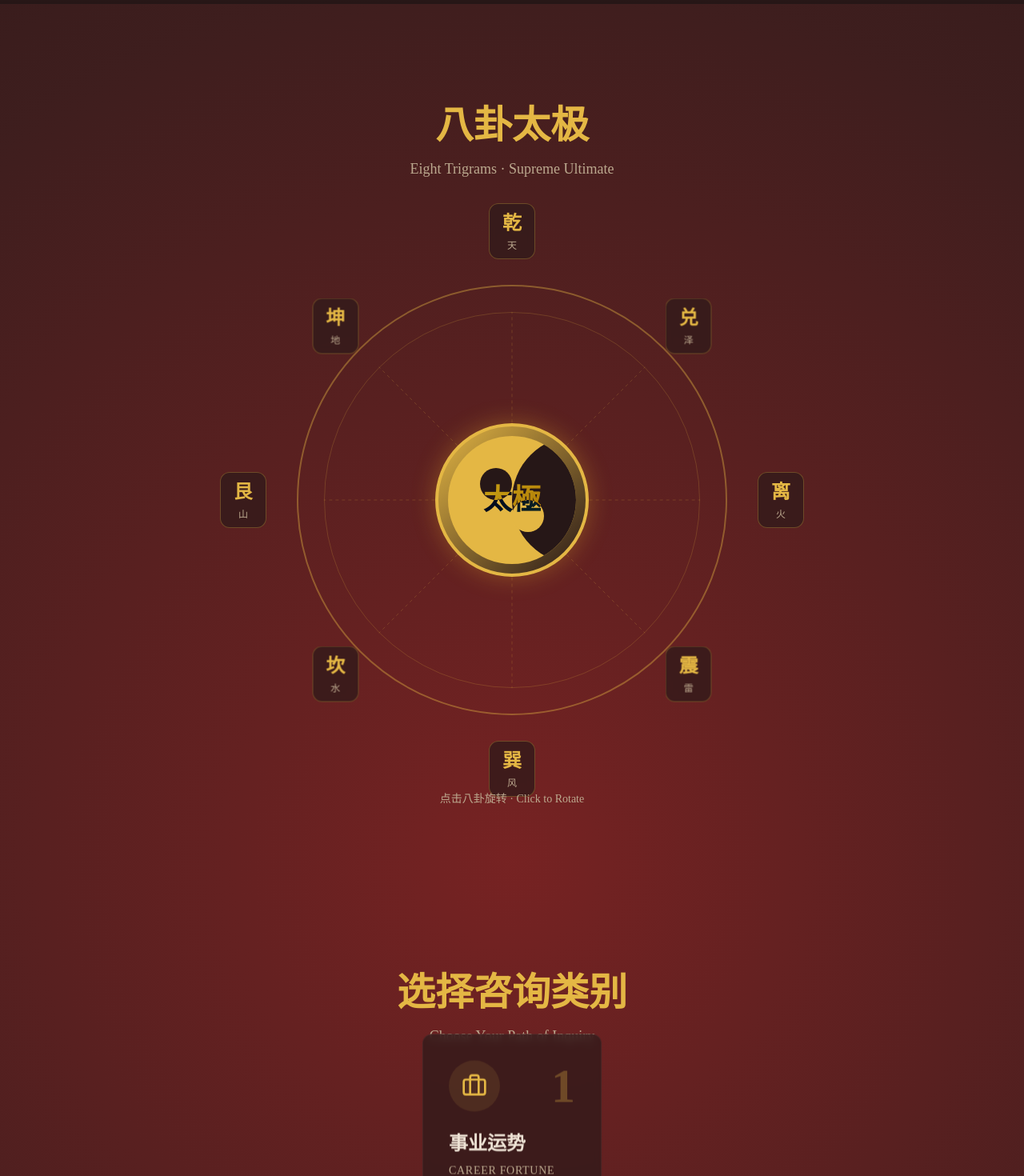
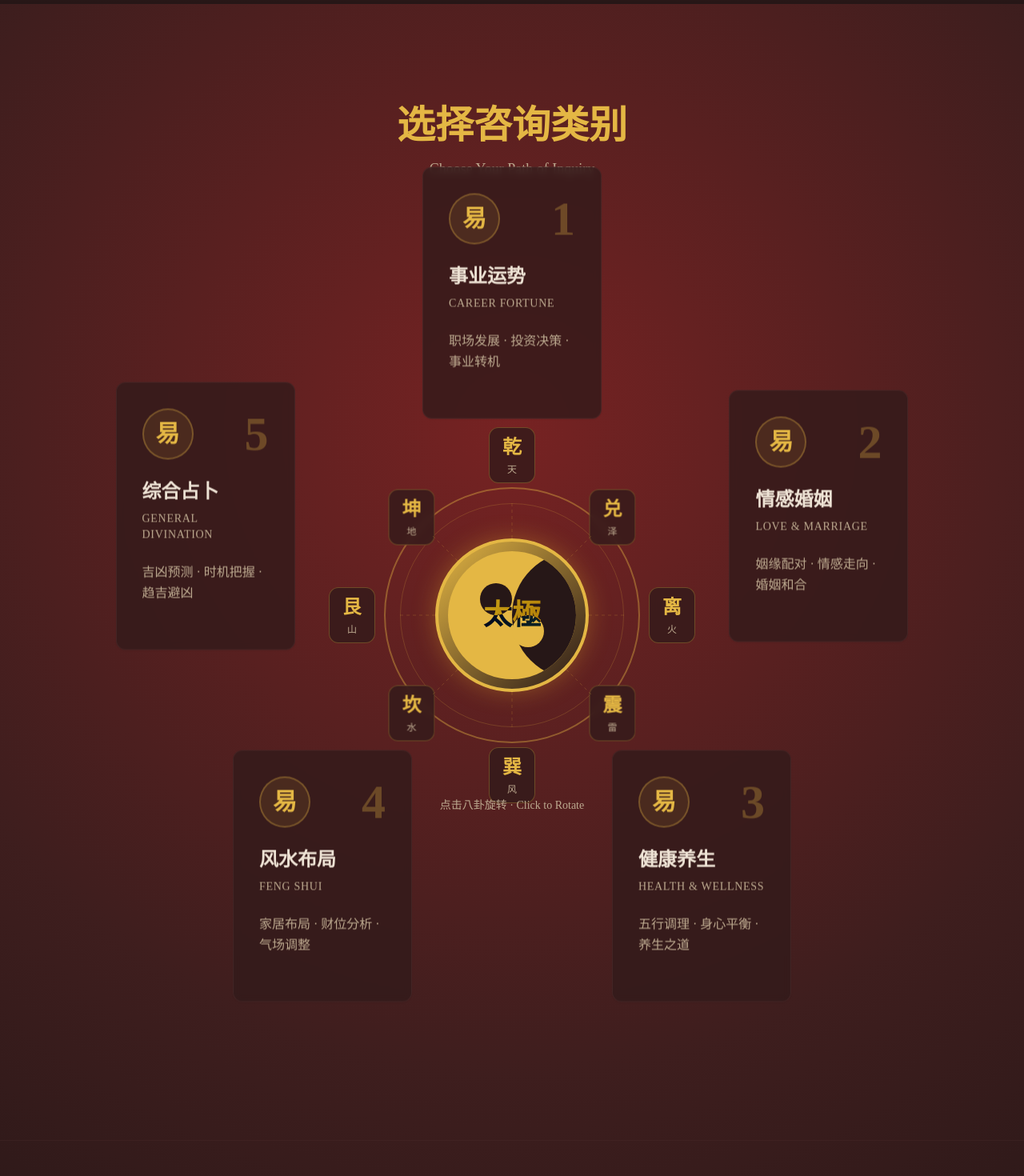
Before and after one commit to 0xLilGhost/guan-yi-ai-guide, a React (Vite) app: page / in a window 1280 px wide. Shown: the part 660-2130 px from the top of the page at 80% size. Built offline with nearby package versions, Linux system fonts and the light colour scheme; the HTML template or start-up script is replaced by a standard one.

Commit message:
Refactor Bagua diagram component

```diff
--- a/src/components/CategoryCard.tsx
+++ b/src/components/CategoryCard.tsx
@@ -1,10 +1,8 @@
-import { LucideIcon } from "lucide-react";
 import { useNavigate } from "react-router-dom";
 import { Card } from "@/components/ui/card";
 import { cn } from "@/lib/utils";
 
 interface CategoryCardProps {
-  icon: LucideIcon;
   title: string;
   subtitle: string;
   description: string;
@@ -13,7 +11,6 @@ interface CategoryCardProps {
 }
 
 const CategoryCard = ({
-  icon: Icon,
   title,
   subtitle,
   description,
@@ -48,8 +45,8 @@ const CategoryCard = ({
       <div className="relative p-8 space-y-6">
         {/* Icon */}
         <div className="flex items-center justify-between">
-          <div className="p-4 rounded-full bg-accent/10 group-hover:bg-accent/20 transition-mystical">
-            <Icon className="w-8 h-8 text-accent" />
+          <div className="w-16 h-16 rounded-full bg-accent/10 group-hover:bg-accent/20 transition-mystical flex items-center justify-center border-2 border-accent/30 group-hover:border-accent/50">
+            <span className="text-3xl font-bold text-accent">易</span>
           </div>
           <div className="text-accent/30 text-6xl font-bold group-hover:text-accent/50 transition-mystical">
             {index + 1}
--- a/src/components/CategoryGrid.tsx
+++ b/src/components/CategoryGrid.tsx
@@ -1,37 +1,32 @@
-import { Briefcase, Heart, Sprout, Home, Sparkles } from "lucide-react";
 import CategoryCard from "./CategoryCard";
+import BaguaDiagram from "./BaguaDiagram";
 
 const categories = [
   {
-    icon: Briefcase,
     title: "事业运势",
     subtitle: "Career Fortune",
     description: "职场发展 · 投资决策 · 事业转机",
     gradient: "from-red-900/40 to-red-950/40",
   },
   {
-    icon: Heart,
     title: "情感婚姻",
     subtitle: "Love & Marriage",
     description: "姻缘配对 · 情感走向 · 婚姻和合",
     gradient: "from-pink-900/40 to-rose-950/40",
   },
   {
-    icon: Sprout,
     title: "健康养生",
     subtitle: "Health & Wellness",
     description: "五行调理 · 身心平衡 · 养生之道",
     gradient: "from-green-900/40 to-emerald-950/40",
   },
   {
-    icon: Home,
     title: "风水布局",
     subtitle: "Feng Shui",
     description: "家居布局 · 财位分析 · 气场调整",
     gradient: "from-amber-900/40 to-yellow-950/40",
   },
   {
-    icon: Sparkles,
     title: "综合占卜",
     subtitle: "General Divination",
     description: "吉凶预测 · 时机把握 · 趋吉避凶",
@@ -55,9 +50,9 @@ const CategoryGrid = () => {
 
         {/* Circular category layout */}
         <div className="relative w-full max-w-4xl mx-auto aspect-square">
-          {/* Center decoration */}
-          <div className="absolute top-1/2 left-1/2 -translate-x-1/2 -translate-y-1/2 w-32 h-32 rounded-full bg-accent/10 border-2 border-accent/30 flex items-center justify-center">
-            <div className="text-accent text-4xl font-bold">易</div>
+          {/* Center Bagua Diagram */}
+          <div className="absolute top-1/2 left-1/2 -translate-x-1/2 -translate-y-1/2 w-[400px] h-[400px]">
+            <BaguaDiagram />
           </div>
 
           {/* Categories arranged in circle */}
--- a/src/pages/Index.tsx
+++ b/src/pages/Index.tsx
@@ -1,28 +1,11 @@
 import Hero from "@/components/Hero";
 import CategoryGrid from "@/components/CategoryGrid";
-import BaguaDiagram from "@/components/BaguaDiagram";
 import Footer from "@/components/Footer";
 
 const Index = () => {
   return (
     <div className="min-h-screen bg-gradient-mystical">
       <Hero />
-
-      {/* Interactive Bagua Section */}
-      <section className="relative px-6 py-32">
-        <div className="max-w-7xl mx-auto text-center space-y-16">
-          <div className="space-y-4">
-            <h2 className="text-4xl md:text-5xl font-bold text-accent">
-              八卦太极
-            </h2>
-            <p className="text-muted-foreground text-lg">
-              Eight Trigrams · Supreme Ultimate
-            </p>
-          </div>
-          <BaguaDiagram />
-        </div>
-      </section>
-
       <CategoryGrid />
       <Footer />
     </div>
```
